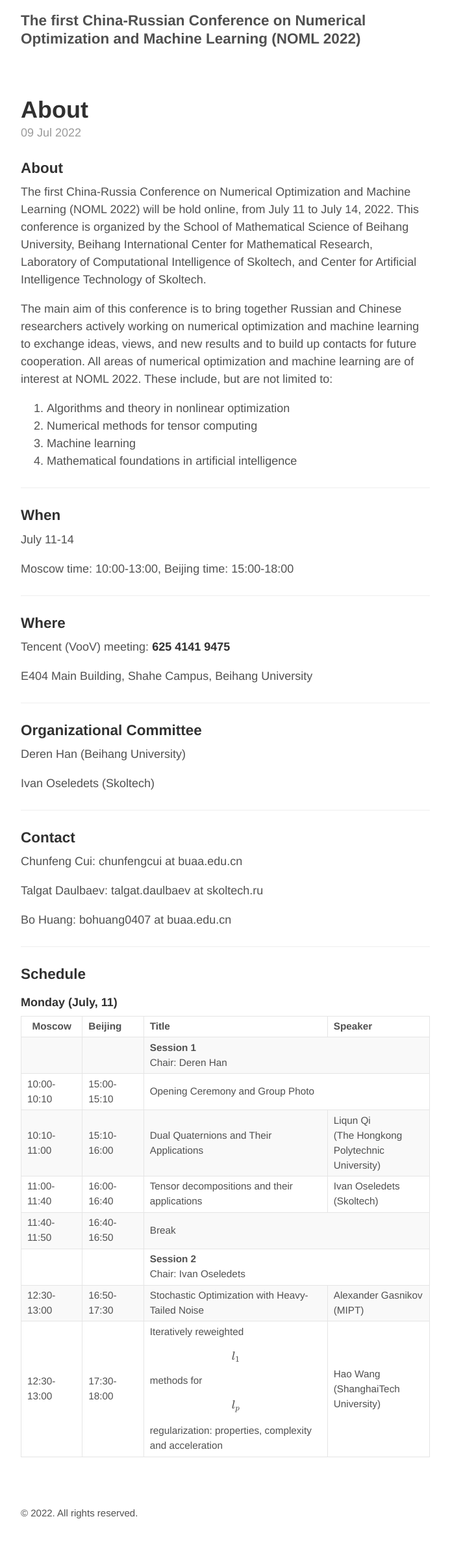
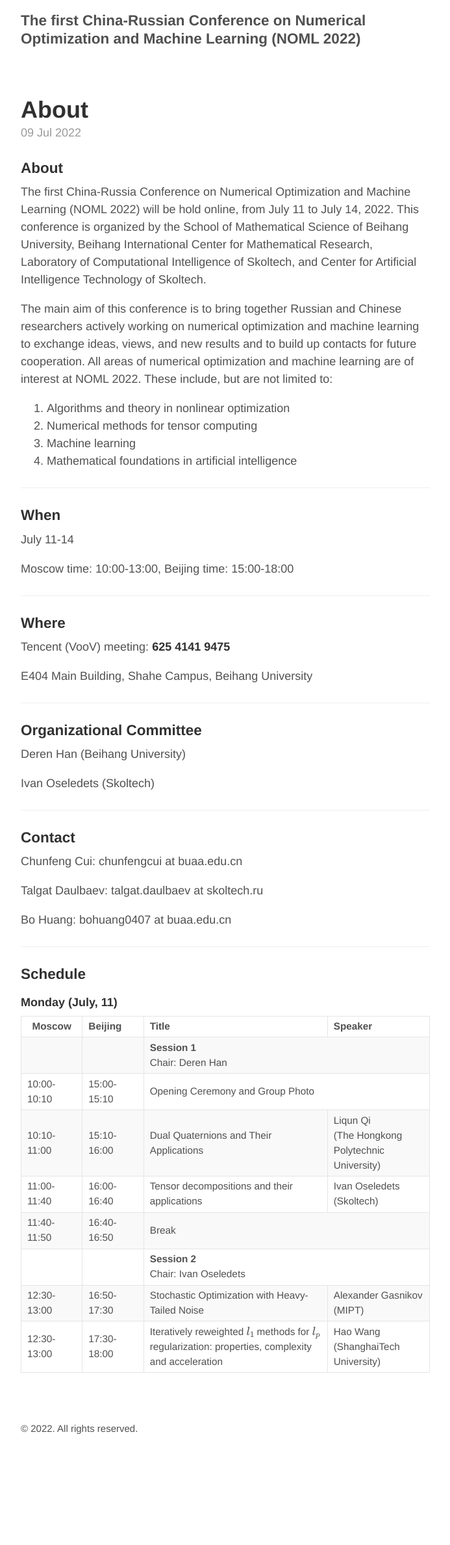
Before and after one commit to Daulbaev/Daulbaev.github.io, a Jekyll site: the page built from _posts/2022-07-09-about.md, in a window 1280 px wide. Shown: the whole page at 65% size, without its empty margins (293-986 px from the left). Built offline with Jekyll 4.4.1, drawn with Linux system fonts in a browser that asks for light colours; formulas are drawn with MathJax 3; after the commit the page ends 2247 px from its top, so only the background shows below that.

```diff
--- a/_posts/2022-07-09-about.md
+++ b/_posts/2022-07-09-about.md
@@ -112,7 +112,7 @@ Bo Huang: bohuang0407 at buaa.edu.cn
   <tr>
     <td>12:30-13:00</td>
     <td>17:30-18:00</td>
-    <td>Iteratively reweighted $$l_1$$ methods for $$l_p$$ regularization: properties, complexity and acceleration<br></td>
+    <td>Iteratively reweighted $l_1$ methods for $l_p$ regularization: properties, complexity and acceleration<br></td>
     <td>Hao Wang <br>(ShanghaiTech University)</td>
   </tr>
 </tbody>
```
